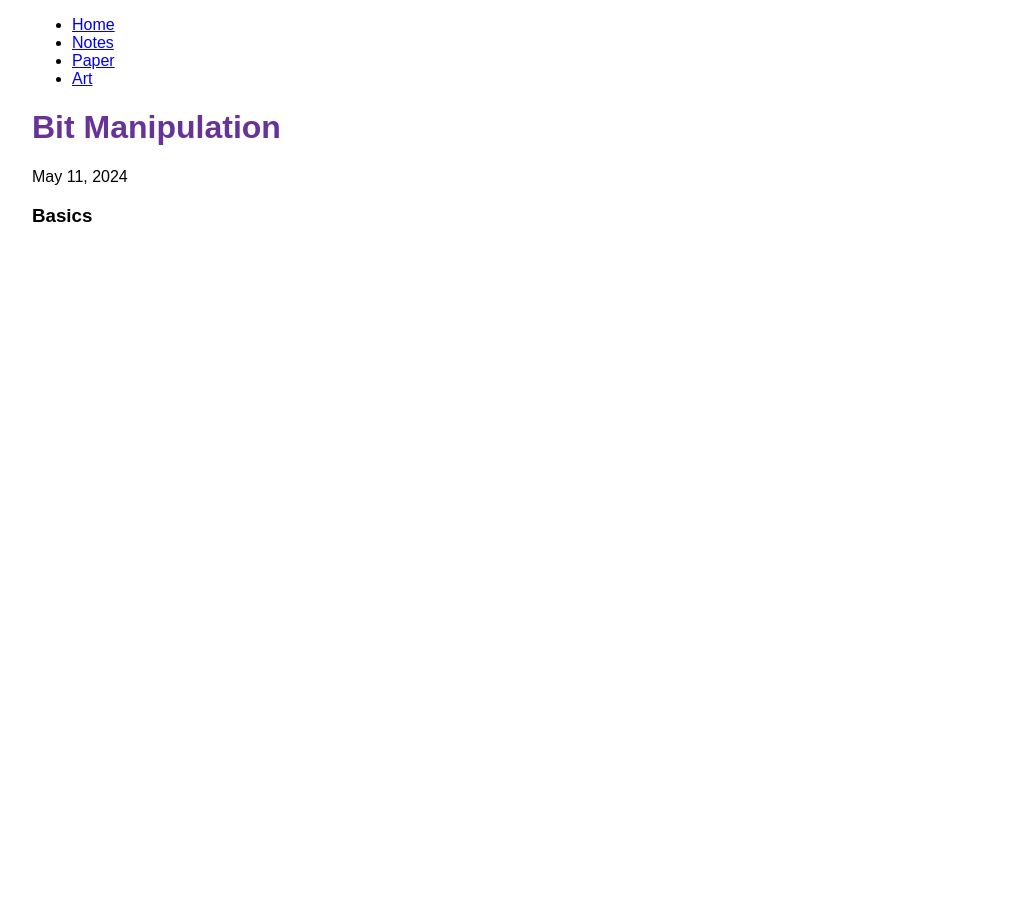
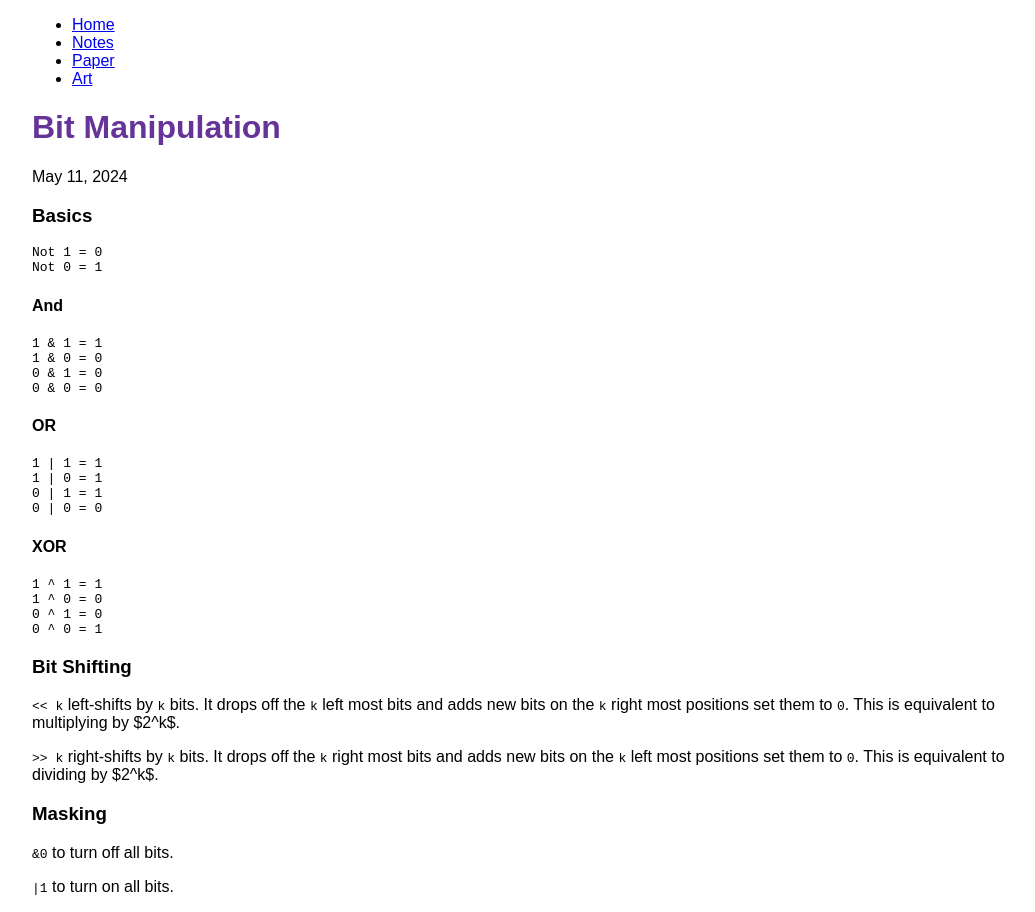
Before and after one commit to KaiwenHuu/kaiwenhuu.github.io, a Gatsby site: page /notes/bit/bit-manipulation in a window 1280 px wide. Shown: the whole page, without its empty margins (108-1143 px from the left). Before the commit the page ends 800 px from the top, so only its background shows below. Built offline with nearby package versions, Linux system fonts and the light colour scheme; Gatsby itself is replaced by a stand-in of ours; some packages are replaced by stand-ins of ours; code samples lack their colours.

Commit message:
added notes on basic bit manipulation

````diff
--- a/notes/bit/bitmanipulation.md
+++ b/notes/bit/bitmanipulation.md
@@ -5,3 +5,40 @@ slug: "bit-manipulation"
 ---
 
 ### Basics
+
+```
+Not 1 = 0
+Not 0 = 1
+```
+#### And
+```
+1 & 1 = 1
+1 & 0 = 0
+0 & 1 = 0
+0 & 0 = 0
+```
+#### OR
+```
+1 | 1 = 1
+1 | 0 = 1
+0 | 1 = 1
+0 | 0 = 0
+```
+#### XOR
+```
+1 ^ 1 = 1
+1 ^ 0 = 0
+0 ^ 1 = 0
+0 ^ 0 = 1
+```
+### Bit Shifting
+
+`<< k` left-shifts by `k` bits. It drops off the `k` left most bits and adds new bits on the `k` right most positions set them to `0`. This is equivalent to multiplying by $2^k$.
+
+`>> k` right-shifts by `k` bits. It drops off the `k` right most bits and adds new bits on the `k` left most positions set them to `0`. This is equivalent to dividing by $2^k$.
+
+### Masking
+
+`&0` to turn off all bits.
+
+`|1` to turn on all bits.
````
